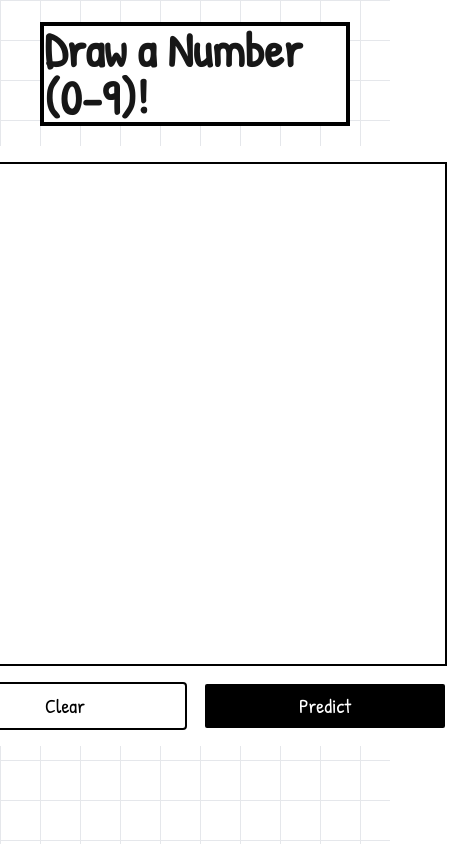
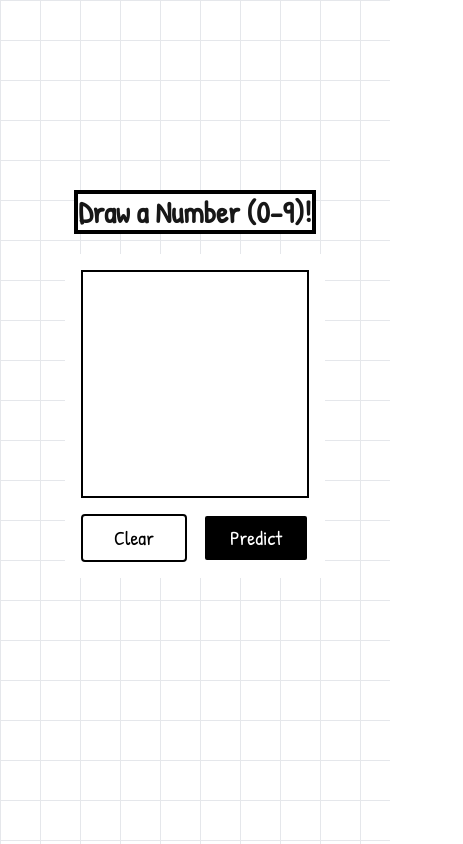
Before and after one commit to Chim-SO/draw-123, a Next.js app: page / in a window 390 px wide. Shown: the whole page, 463 px wide, since content can reach past the window. Built offline with nearby package versions, Linux system fonts and the light colour scheme.

Commit message:
Responsive

```diff
--- a/src/app/Drawer.tsx
+++ b/src/app/Drawer.tsx
@@ -9,26 +9,46 @@ export default function Drawer({ OnPredict, onClear }: DrawerProps) {
   const canvasRef = useRef<HTMLCanvasElement | null>(null);
   const ctxRef = useRef<CanvasRenderingContext2D | null>(null);
   const [loading, setLoading] = useState(false);
+  const [canvasSize, setCanvasSize] = useState({ width: 500, height: 500 });
   const FILL_COLOR = "#fff";
 
   const [isDrawing, setIsDrawing] = useState(false);
+  const getSize = () => {
+    if (window.innerWidth >= 640) {
+      return { width: 500, height: 500 };
+    } else {
+      return { width: 224, height: 224 };
+    }
+  };
 
   useEffect(() => {
     const canvas = canvasRef.current;
     if (!canvas) return;
-    canvas.width = 500;
-    canvas.height = 500;
 
     const ctx = canvas.getContext("2d");
     if (!ctx) return;
 
-    ctx.lineCap = "round";
-    ctx.strokeStyle = "black";
-    ctx.lineWidth = 3;
-    ctxRef.current = ctx;
+    const resizeCanvas = () => {
+      const size = getSize();
+      setCanvasSize(size);
 
-    ctxRef.current.fillStyle = FILL_COLOR;
-    ctxRef.current.fillRect(0, 0, canvas.width, canvas.height);
+      canvas.width = size.width;
+      canvas.height = size.height;
+
+      ctx.clearRect(0, 0, size.width, size.height);
+      ctx.fillStyle = FILL_COLOR;
+      ctx.fillRect(0, 0, size.width, size.height);
+
+      ctx.lineCap = "round";
+      ctx.strokeStyle = "black";
+      ctx.lineWidth = 3;
+      ctxRef.current = ctx;
+    };
+
+    resizeCanvas();
+
+    window.addEventListener("resize", resizeCanvas);
+    return () => window.removeEventListener("resize", resizeCanvas);
   }, []);
 
   const startDrawing = (e: React.MouseEvent<HTMLCanvasElement>) => {
@@ -87,6 +107,8 @@ export default function Drawer({ OnPredict, onClear }: DrawerProps) {
         onMouseMove={draw}
         onMouseUp={stopDrawing}
         onMouseLeave={stopDrawing}
+        width={canvasSize.width}
+        height={canvasSize.height}
         className="border-2 border-black bg-white cursor-crosshair"
       />
 
--- a/src/app/page.tsx
+++ b/src/app/page.tsx
@@ -30,14 +30,14 @@ export default function Home() {
 
   return (
     <div className="flex flex-col items-center justify-center h-screen space-y-5 p-10">
-      <h1 className="text-5xl font-bold bg-white border-4 border-black">
+      <h1 className="text-center text-3xl md:text-4xl lg:text-5xl font-bold bg-white border-4 border-black">
         Draw a Number (0–9)!
       </h1>
       <Drawer
         onClear={() => setPrediction(null)}
         OnPredict={getPrediction}
       ></Drawer>
-      <h2 className="min-h-14 text-3xl bg-white">
+      <h2 className="text-center min-h-14 text-2xl md:text-3xl lg:text-4xl bg-white">
         {prediction && (
           <>
             🤔 Hmm, you were trying to write: {prediction.class}. I'm{" "}
```
